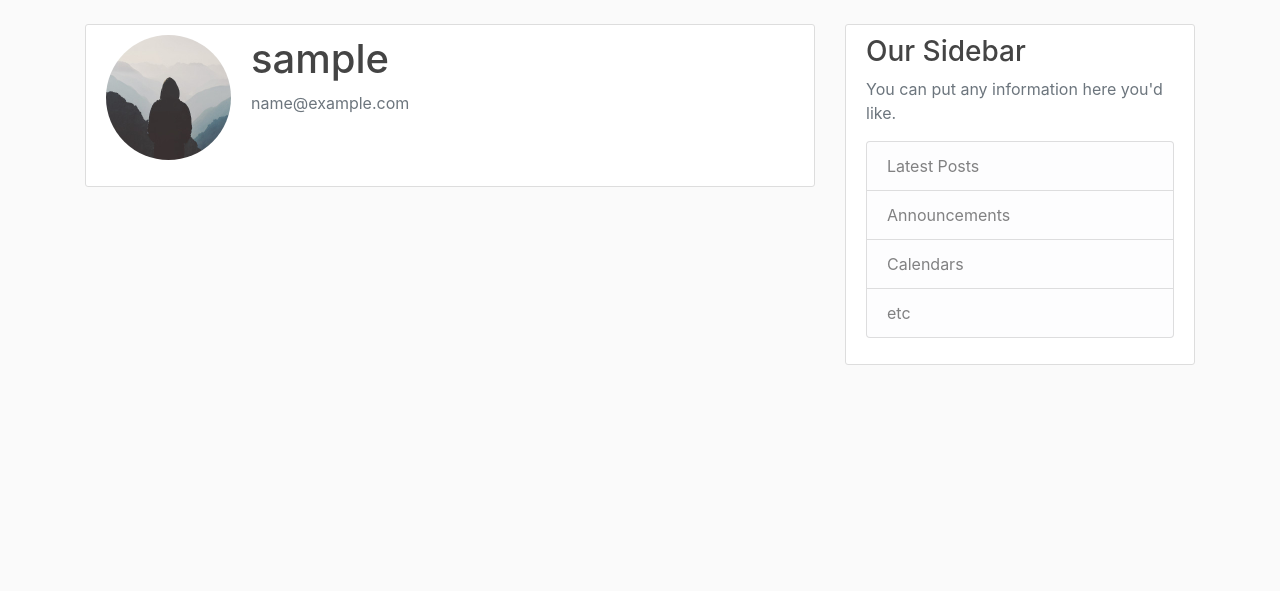
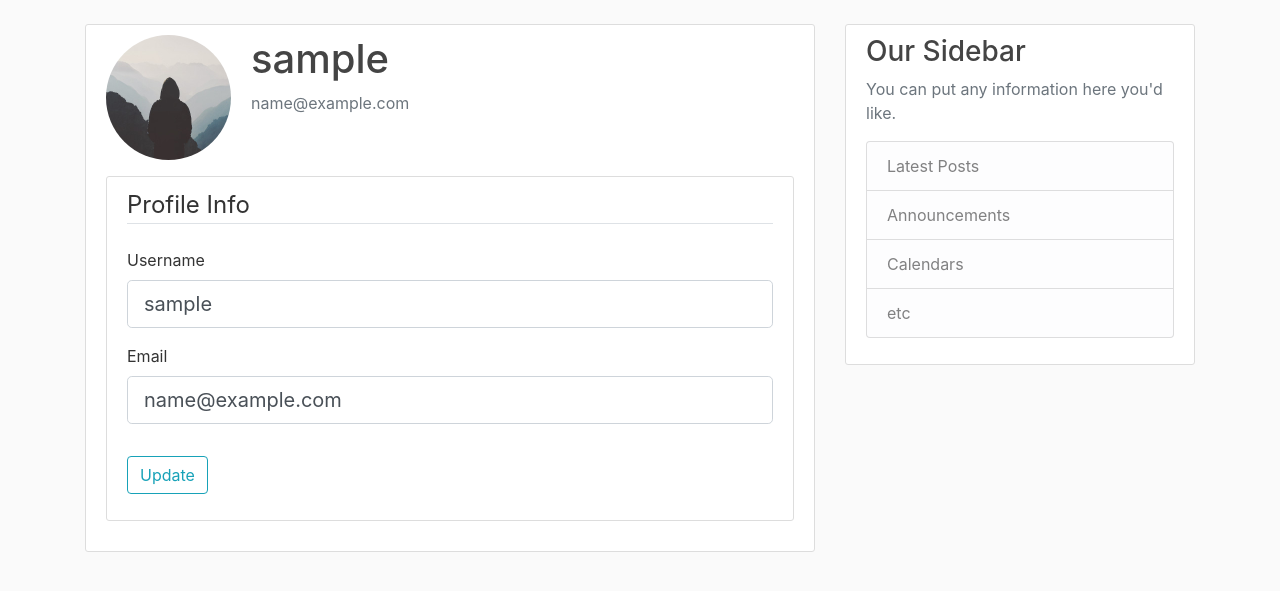
Before and after one commit to kenplix/flask-educatia, a Flask app: page /profile in a window 1280 px wide. Shown: the part 56-647 px from the top of the page. Run offline with Flask 2, Linux system fonts and the light colour scheme; the visitor is signed in with stand-in values (Sample User, id 1); data comes from the database, SQL or seed files in the repository; some libraries are stand-ins or nearby versions.

Commit message:
Added ability to change profile data

```diff
--- a/app/forms.py
+++ b/app/forms.py
@@ -1,6 +1,7 @@
 from flask_wtf import FlaskForm
 from wtforms import StringField, PasswordField, SubmitField, BooleanField
 from wtforms.validators import DataRequired, InputRequired, Length, Email, EqualTo, ValidationError
+from flask_login import current_user
 
 from app.models import User
 
@@ -37,3 +38,26 @@ class Login(FlaskForm):
                              validators=[InputRequired()])
     remember = BooleanField('Remember Me')
     submit = SubmitField('Sign In')
+
+
+class UpdateProfile(FlaskForm):
+    username = StringField('Username',
+                           validators=[DataRequired(),
+                                       Length(min=3, max=25)])
+    email = StringField('Email',
+                        validators=[DataRequired(),
+                                    Email()])
+
+    submit = SubmitField('Update')
+
+    ERROR_MSG = 'That {} is taken. Please choose a different one'
+
+    def validate_username(self, username):
+        if username.data != current_user.username:
+            if User.query.filter_by(username=username.data).first():
+                raise ValidationError(Registration.ERROR_MSG.format('username'))
+
+    def validate_email(self, email):
+        if email.data != current_user.email:
+            if User.query.filter_by(email=email.data).first():
+                raise ValidationError(Registration.ERROR_MSG.format('email'))
--- a/app/templates/profile.html
+++ b/app/templates/profile.html
@@ -8,5 +8,45 @@
       <p class="text-secondary">{{ current_user.email }}</p>
     </div>
   </div>
+  <div class="content-section">
+    <form method="POST" action="">
+      <!-- CSRF token -->
+      {{ form.hidden_tag() }}
+      <fieldset class="form-group">
+        <legend class="border-bottom mb-4">Profile Info</legend>
+        <!-- Username -->
+        <div class="form-group">
+          {{ form.username.label(class="form-control-label") }}
+          {% if form.username.errors %}
+          {{ form.username(class="form-control form-control-lg is-invalid") }}
+          <div class="invalid-feedback">
+            {% for error in form.username.errors %}
+            <span>{{ error }}</span>
+            {% endfor %}
+          </div>
+          {% else %}
+          {{ form.username(class="form-control form-control-lg") }}
+          {% endif %}
+        </div>
+        <!-- Email -->
+        <div class="form-group">
+          {{ form.email.label(class="form-control-label") }}
+          {% if form.email.errors %}
+          {{ form.email(class="form-control form-control-lg is-invalid") }}
+          <div class="invalid-feedback">
+            {% for error in form.email.errors %}
+            <span>{{ error }}</span>
+            {% endfor %}
+          </div>
+          {% else %}
+          {{ form.email(class="form-control form-control-lg") }}
+          {% endif %}
+        </div>
+      </fieldset>
+      <div class="form-group">
+        {{ form.submit(class="btn btn-outline-info") }}
+      </div>
+    </form>
+  </div>
 </div>
 {% endblock content %}
--- a/app/views.py
+++ b/app/views.py
@@ -3,7 +3,7 @@ from flask import render_template, url_for, flash, redirect, request
 from flask_login import login_user, current_user, logout_user, login_required
 
 from app import app, db, bcrypt
-from app.forms import Registration, Login
+from app.forms import Registration, Login, UpdateProfile
 from app.models import User, Post
 
 posts = [
@@ -75,8 +75,19 @@ def logout():
     return redirect(url_for('home'))
 
 
-@app.route('/profile')
+@app.route('/profile', methods=['GET', 'POST'])
 @login_required
 def profile():
+    form = UpdateProfile()
+    if form.validate_on_submit():
+        current_user.username = form.username.data
+        current_user.email = form.email.data
+        db.session.commit()
+        flash('Your profile has been updated', 'success')
+        return redirect(url_for('profile'))  # PRG pattern
+    elif request.method == 'GET':
+        form.username.data = current_user.username
+        form.email.data = current_user.email
+
     image_file = url_for('static', filename=f'profile_pics/{current_user.image_file}')
-    return render_template('profile.html', title='Profile', image_file=image_file)
+    return render_template('profile.html', title='Profile', image_file=image_file, form=form)
```
Lines whose indentation alone changed are shown as unchanged.
